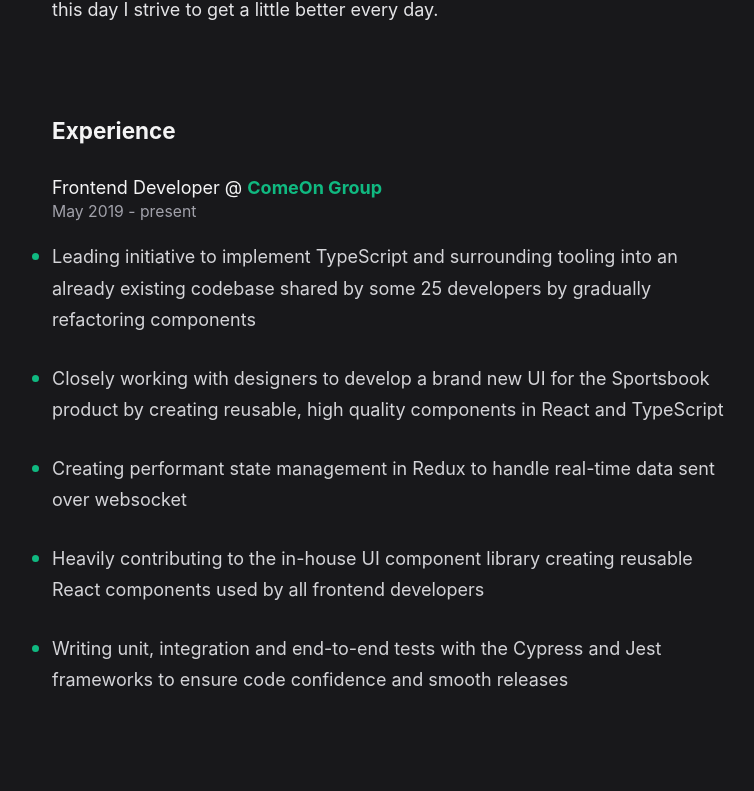
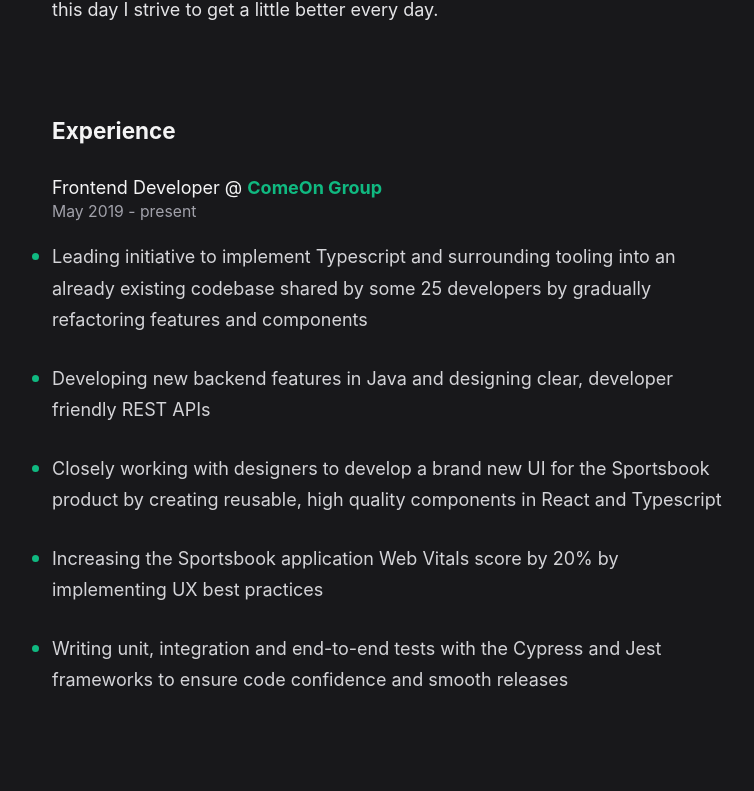
Before and after one commit to Maufive/niklasalbinsson, a Next.js app: page /about in a window 1280 px wide. Shown: the part 614-1405 px from the top of the page, without its empty margins (246-1000 px from the left). Built offline with nearby package versions, Linux system fonts and the light colour scheme; no server answers.

Commit message:
Updating bullet points to be up to date with current version of my resume

```diff
--- a/pages/about/index.tsx
+++ b/pages/about/index.tsx
@@ -72,29 +72,28 @@ const About: NextPage = () => (
           <ul className="mt-4 list-disc space-y-4 px-4 lg:space-y-6 lg:px-0">
             <li className="marker:text-secondary">
               <p className="text-base leading-7 text-zinc-700 dark:text-zinc-300">
-                Leading initiative to implement TypeScript and surrounding
+                Leading initiative to implement Typescript and surrounding
                 tooling into an already existing codebase shared by some 25
-                developers by gradually refactoring components
+                developers by gradually refactoring features and components
+              </p>
+            </li>
+            <li className="marker:text-secondary">
+              <p className="text-base leading-7 text-zinc-700 dark:text-zinc-300">
+                Developing new backend features in Java and designing clear,
+                developer friendly REST APIs
               </p>
             </li>
             <li className="marker:text-secondary">
               <p className="text-base leading-7 text-zinc-700 dark:text-zinc-300">
                 Closely working with designers to develop a brand new UI for the
                 Sportsbook product by creating reusable, high quality components
-                in React and TypeScript
+                in React and Typescript
               </p>
             </li>
             <li className="marker:text-secondary">
               <p className="text-base leading-7 text-zinc-700 dark:text-zinc-300">
-                Creating performant state management in Redux to handle
-                real-time data sent over websocket
-              </p>
-            </li>
-            <li className="marker:text-secondary">
-              <p className="text-base leading-7 text-zinc-700 dark:text-zinc-300">
-                Heavily contributing to the in-house UI component library
-                creating reusable React components used by all frontend
-                developers
+                Increasing the Sportsbook application Web Vitals score by 20% by
+                implementing UX best practices
               </p>
             </li>
             <li className="marker:text-secondary">
```
